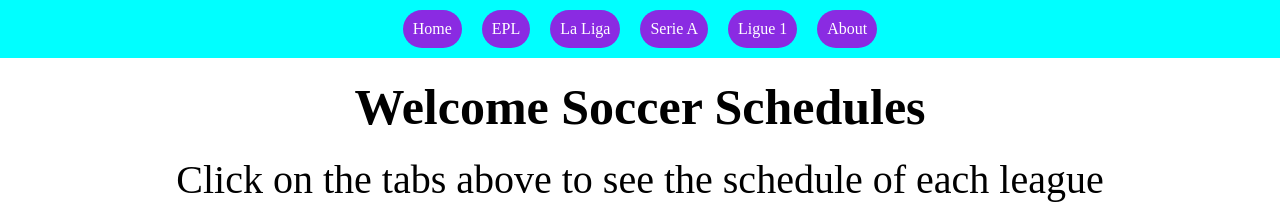
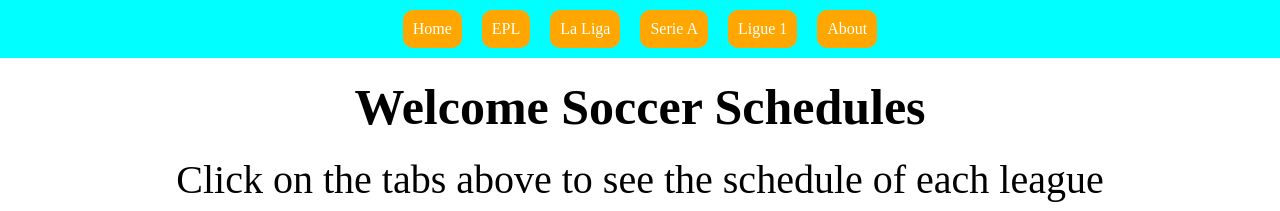
Before and after one commit to huymn/soccer-schedule, a website: page index.html in a window 1280 px wide. Shown: the top 211 px of the page. Drawn offline with Linux system fonts and the light colour scheme.

Commit message:
update nav buttons

```diff
--- a/public/css/styles.css
+++ b/public/css/styles.css
@@ -29,9 +29,9 @@ ul {
 
 li {
     padding: 10px;
-    background-color: blueviolet;
+    background-color: rgb(255, 166, 0);
     margin: 10px;
-    border-radius: 50px;
+    border-radius: 10px;
 }
 
 a {
```
